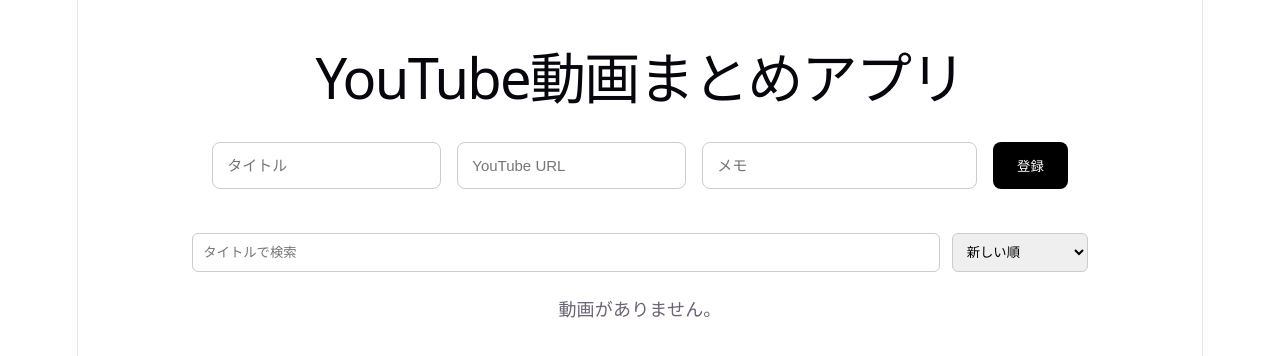
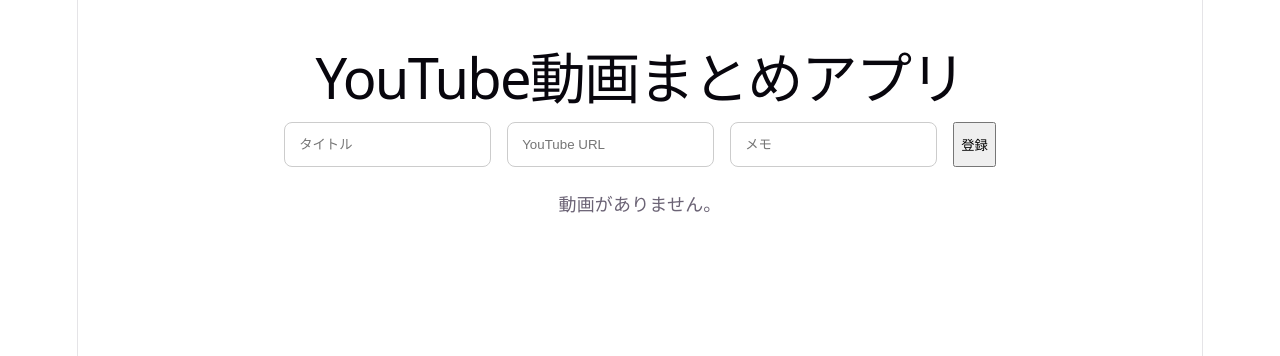
Before and after one commit to ka2ki1/video-stock-frontend, a React (Vite) app: page / in a window 1280 px wide. Shown: the top 356 px of the page. Built offline with nearby package versions, Linux system fonts and the light colour scheme.

Commit message:
style: remove drag label and enable card drag

```diff
--- a/package.json
+++ b/package.json
@@ -10,6 +10,9 @@
     "preview": "vite preview"
   },
   "dependencies": {
+    "@dnd-kit/core": "^6.3.1",
+    "@dnd-kit/sortable": "^10.0.0",
+    "@dnd-kit/utilities": "^3.2.2",
     "react": "^19.2.4",
     "react-dom": "^19.2.4"
   },
--- a/src/App.jsx
+++ b/src/App.jsx
@@ -1,6 +1,7 @@
 import { useEffect, useState } from "react";
 import VideoForm from "./components/VideoForm";
 import VideoList from "./components/VideoList";
+import { arrayMove } from "@dnd-kit/sortable";
 
 function App() {
   const [videos, setVideos] = useState(() => {
@@ -13,9 +14,6 @@
     }
   });
 
-  const [search, setSearch] = useState("");
-  const [sortOrder, setSortOrder] = useState("new");
-
   useEffect(() => {
     localStorage.setItem("videos", JSON.stringify(videos));
   }, [videos]);
@@ -26,7 +24,6 @@
       {
         ...video,
         id: crypto.randomUUID(),
-        favorite: false,
       },
     ]);
   }
@@ -35,31 +32,18 @@
     setVideos(videos.filter((video) => video.id !== id));
   }
 
-  function toggleFavorite(id) {
-    setVideos(
-      videos.map((video) =>
-        video.id === id
-          ? { ...video, favorite: !video.favorite }
-          : video
-      )
-    );
+  function handleDragEnd(event) {
+    const { active, over } = event;
+
+    if (!over || active.id === over.id) return;
+
+    setVideos((items) => {
+      const oldIndex = items.findIndex((item) => item.id === active.id);
+      const newIndex = items.findIndex((item) => item.id === over.id);
+
+      return arrayMove(items, oldIndex, newIndex);
+    });
   }
-
-  const filteredVideos = videos.filter((video) =>
-    video.title.toLowerCase().includes(search.toLowerCase())
-  );
-
-  const sortedVideos = [...filteredVideos].sort((a, b) => {
-    if (sortOrder === "favorite") {
-      return (b.favorite ? 1 : 0) - (a.favorite ? 1 : 0);
-    }
-
-    if (sortOrder === "old") {
-      return String(a.id).localeCompare(String(b.id));
-    }
-
-    return String(b.id).localeCompare(String(a.id));
-  });
 
   return (
     <div style={{ maxWidth: "1200px", margin: "0 auto", padding: "32px" }}>
@@ -67,45 +51,10 @@
 
       <VideoForm onAdd={handleAdd} />
 
-      <div
-        style={{
-          display: "flex",
-          gap: "12px",
-          marginBottom: "24px",
-        }}
-      >
-        <input
-          type="text"
-          placeholder="タイトルで検索"
-          value={search}
-          onChange={(e) => setSearch(e.target.value)}
-          style={{
-            flex: 1,
-            padding: "10px",
-            borderRadius: "6px",
-            border: "1px solid #ccc",
-          }}
-        />
-
-        <select
-          value={sortOrder}
-          onChange={(e) => setSortOrder(e.target.value)}
-          style={{
-            padding: "10px",
-            borderRadius: "6px",
-            border: "1px solid #ccc",
-          }}
-        >
-          <option value="new">新しい順</option>
-          <option value="old">古い順</option>
-          <option value="favorite">お気に入り優先</option>
-        </select>
-      </div>
-
       <VideoList
-        videos={sortedVideos}
+        videos={videos}
         onDelete={handleDelete}
-        onToggleFavorite={toggleFavorite}
+        onDragEnd={handleDragEnd}
       />
     </div>
   );
--- a/src/components/VideoForm.jsx
+++ b/src/components/VideoForm.jsx
@@ -21,7 +21,6 @@
 
   const inputStyle = {
     padding: "14px",
-    fontSize: "15px",
     borderRadius: "8px",
     border: "1px solid #ccc",
   };
@@ -30,16 +29,12 @@
     <div
       style={{
         display: "grid",
-        gridTemplateColumns: "1fr 1fr 1.2fr auto",
+        gridTemplateColumns: "1fr 1fr 1fr auto",
         gap: "16px",
-        background: "#fff",
-        padding: "20px",
-        borderRadius: "12px",
         marginBottom: "24px",
       }}
     >
       <input
-        type="text"
         placeholder="タイトル"
         value={title}
         onChange={(e) => setTitle(e.target.value)}
@@ -47,7 +42,6 @@
       />
 
       <input
-        type="text"
         placeholder="YouTube URL"
         value={url}
         onChange={(e) => setUrl(e.target.value)}
@@ -55,27 +49,13 @@
       />
 
       <input
-        type="text"
         placeholder="メモ"
         value={memo}
         onChange={(e) => setMemo(e.target.value)}
         style={inputStyle}
       />
 
-      <button
-        onClick={handleSubmit}
-        style={{
-          padding: "0 24px",
-          borderRadius: "8px",
-          border: "none",
-          background: "#000",
-          color: "#fff",
-          fontWeight: "bold",
-          cursor: "pointer",
-        }}
-      >
-        登録
-      </button>
+      <button onClick={handleSubmit}>登録</button>
     </div>
   );
 }
--- a/src/components/VideoItem.jsx
+++ b/src/components/VideoItem.jsx
@@ -1,4 +1,25 @@
-function VideoItem({ video, onDelete, onToggleFavorite }) {
+import { useSortable } from "@dnd-kit/sortable";
+import { CSS } from "@dnd-kit/utilities";
+
+function VideoItem({ video, onDelete }) {
+  const {
+    attributes,
+    listeners,
+    setNodeRef,
+    transform,
+    transition,
+  } = useSortable({ id: video.id });
+
+  const style = {
+    transform: CSS.Transform.toString(transform),
+    transition,
+    background: "#fff",
+    borderRadius: "10px",
+    overflow: "hidden",
+    boxShadow: "0 2px 8px rgba(0,0,0,0.08)",
+    cursor: "grab",
+  };
+
   function getEmbedUrl(url) {
     if (!url) return "";
 
@@ -39,12 +60,10 @@
 
   return (
     <div
-      style={{
-        background: "#fff",
-        borderRadius: "10px",
-        overflow: "hidden",
-        boxShadow: "0 2px 8px rgba(0,0,0,0.08)",
-      }}
+      ref={setNodeRef}
+      {...attributes}
+      {...listeners}
+      style={style}
     >
       <div
         style={{
@@ -60,6 +79,7 @@
               width: "100%",
               height: "100%",
               border: "none",
+              pointerEvents: "none",
             }}
             allowFullScreen
           />
@@ -85,21 +105,6 @@
         {video.memo && <p>{video.memo}</p>}
 
         <button
-          onClick={() => onToggleFavorite(video.id)}
-          style={{
-            padding: "8px 14px",
-            marginRight: "8px",
-            borderRadius: "6px",
-            border: "1px solid #f5b301",
-            background: video.favorite ? "#f5b301" : "#fff",
-            color: video.favorite ? "#fff" : "#f5b301",
-            cursor: "pointer",
-          }}
-        >
-          {video.favorite ? "★" : "☆"}
-        </button>
-
-        <button
           onClick={() => onDelete(video.id)}
           style={{
             padding: "8px 14px",
--- a/src/components/VideoList.jsx
+++ b/src/components/VideoList.jsx
@@ -1,11 +1,24 @@
 import VideoItem from "./VideoItem";
+import {
+  DndContext,
+  closestCenter,
+} from "@dnd-kit/core";
+import {
+  SortableContext,
+  rectSortingStrategy,
+} from "@dnd-kit/sortable";
 
-function VideoList({ videos, onDelete, onToggleFavorite }) {
+function VideoList({ videos, onDelete, onDragEnd }) {
   if (videos.length === 0) {
     return <p>動画がありません。</p>;
   }
 
   return (
+    <DndContext collisionDetection={closestCenter} onDragEnd={onDragEnd}>
+      <SortableContext
+        items={videos.map((video) => video.id)}
+        strategy={rectSortingStrategy}
+      >
         <div
           style={{
             display: "grid",
@@ -18,10 +31,11 @@
               key={video.id}
               video={video}
               onDelete={onDelete}
-          onToggleFavorite={onToggleFavorite}
             />
           ))}
         </div>
+      </SortableContext>
+    </DndContext>
   );
 }
 
```
Also changed, not shown: 1 other file (tests, documents, lock files or other folders). Lines whose indentation alone changed are shown as unchanged.
